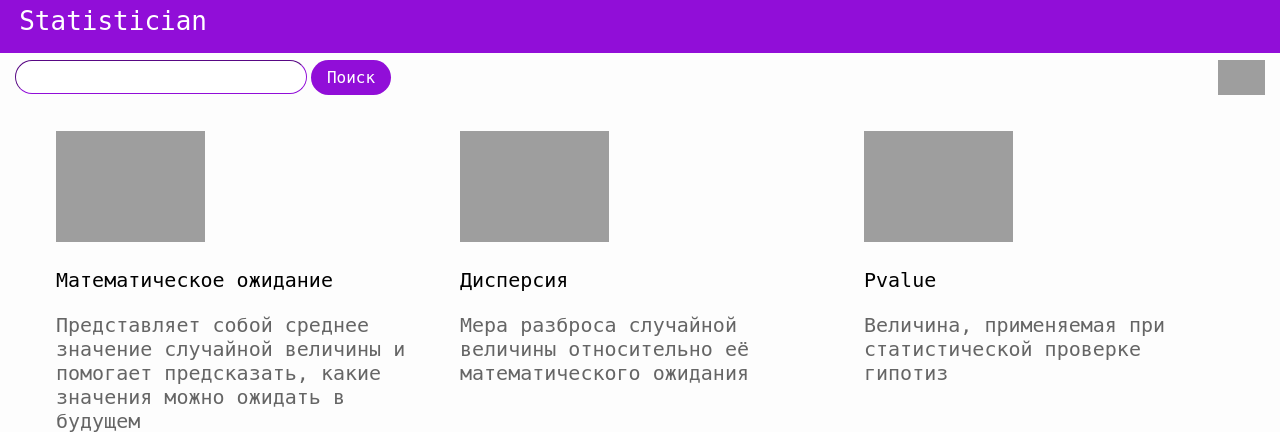
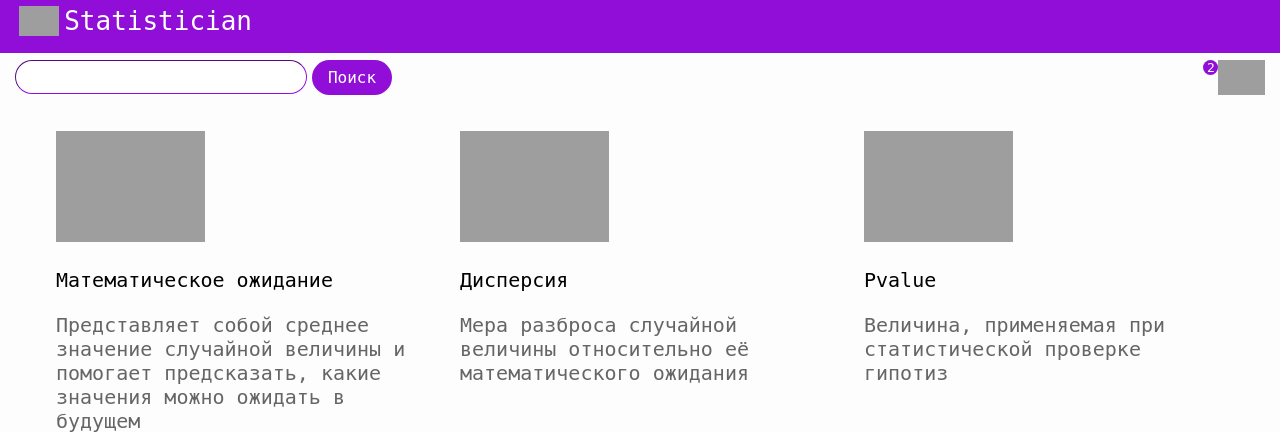
Before and after one commit to evaveshtort/Statistician-backend, a Django app: page / in a window 1280 px wide. Shown: the top 432 px of the page. Run offline with Django 5.2, Linux system fonts and the light colour scheme.

Commit message:
style things added

```diff
--- a/stat_calc_app/static/css/card.css
+++ b/stat_calc_app/static/css/card.css
@@ -21,6 +21,7 @@ body {
 .mainLink {
     color: #ffffff;
     text-decoration: none;
+    padding-left: 5px;
 }
 
 .underHead {
@@ -34,6 +35,7 @@ body {
 }
 
 .searchForm {
+    display: flex;
     padding-left: 15px;
 }
 
@@ -54,6 +56,7 @@ body {
     background-color:#910ed8;
     height: 35px;
     border-width: 0;
+    margin-left: 5px;
     width: 80px;
     color: #ffffff;
     border-radius: 20px;
@@ -73,6 +76,7 @@ body {
 }
 
 .upper {
+    display: flex;
     height: 40px;
     background-color:#910ed8;
     color:#ffffff;
@@ -120,3 +124,18 @@ body {
 .container {
     height: 300px;
 }
+
+.metricsNum {
+    background-color: #910ed8;
+    color:#ffffff;
+    border-radius: 8px;
+    width:15px;
+    height: 15px;
+    text-decoration: none;
+    text-align: center;
+    font-family: monospace;
+}
+
+.cartWithNum {
+    display: flex;
+}
--- a/stat_calc_app/templates/cards.html
+++ b/stat_calc_app/templates/cards.html
@@ -7,8 +7,18 @@
 <form class="searchForm" action="." method="get">
     <input class="searchFrame" name="metricName" type="text">
     <input class="searchBtn" type="submit" value="Поиск" >
+    {% if data.reset_flag%}
+        <a href="{% url 'metrics'%}">
+            <img src="http://127.0.0.1:9000/items/reset.png" style="width:35px"/>
+        </a>
+    {% endif %}
 </form>
-<a href="{% url 'cart' data.cart_id %}" class="cartBtn"><img src="http://127.0.0.1:9000/items/shopping-cart.png" style="height:35px"/></a>
+<div class="cartWithNum">
+<div class="metricsNum">{{data.count_metrics_in_cart}}</div>
+<a href="{% url 'cart' data.cart_id %}" class="cartBtn">
+    <img src="http://127.0.0.1:9000/items/shopping-cart.png" style="height:35px"/>
+</a>
+</div>
 </div>
 <ul>
     {% for metric in data.metrics %}
--- a/stat_calc_app/templates/page.html
+++ b/stat_calc_app/templates/page.html
@@ -3,8 +3,11 @@
 <link rel="stylesheet"  type="text/css" href="{% static 'css/card.css' %}">
 <html lang="en" class="h-100">
 <head>
+  <link rel="shortcut icon" href="http://127.0.0.1:9000/items/icon.png" />
   <div class="upper">
-  <a href="{% url 'metrics' %}" class="mainLink">Statistician</a>
+    <img src="http://127.0.0.1:9000/items/icon.png" style="height:30px">
+  <a href="{% url 'metrics' %}" class="mainLink">
+    Statistician</a>
   </div>
   <meta charset="utf-8">
     <title>{% block title %}{% endblock %}</title>
```
